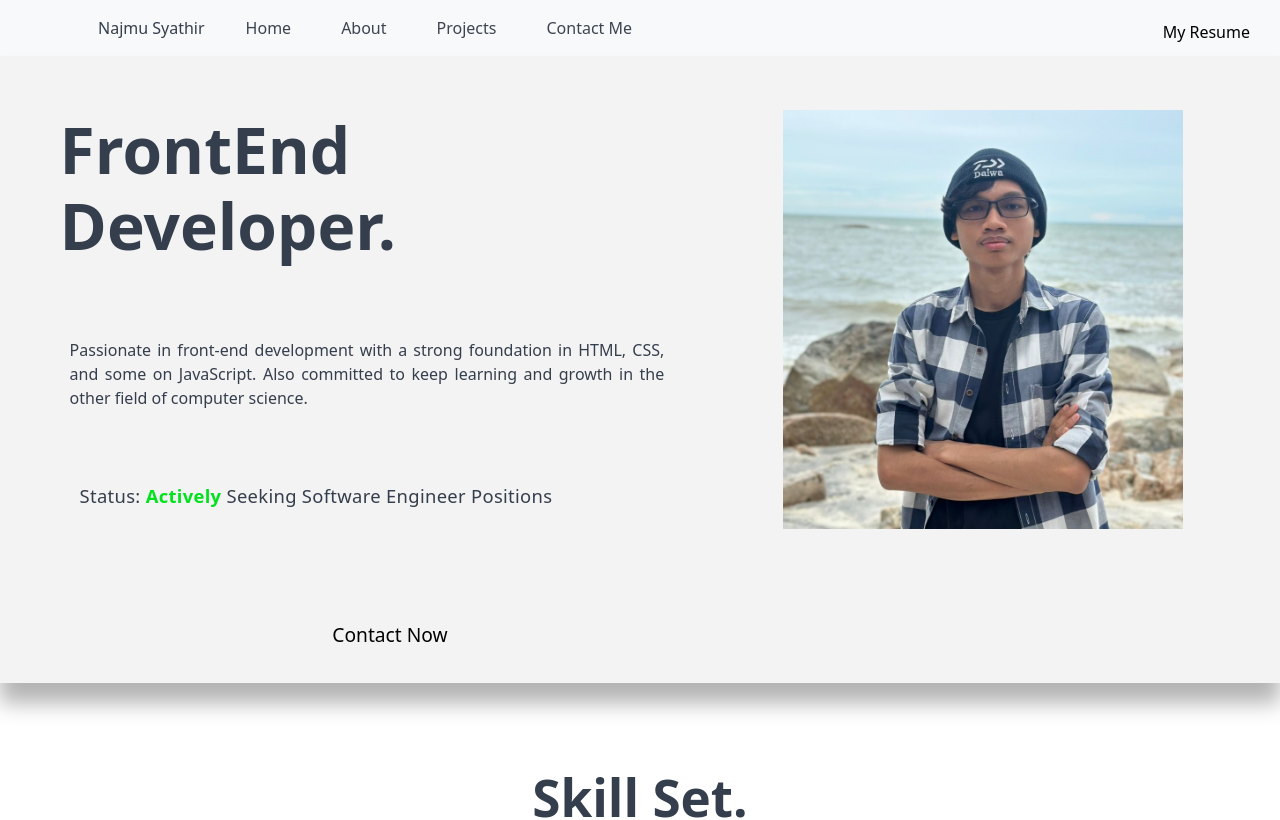
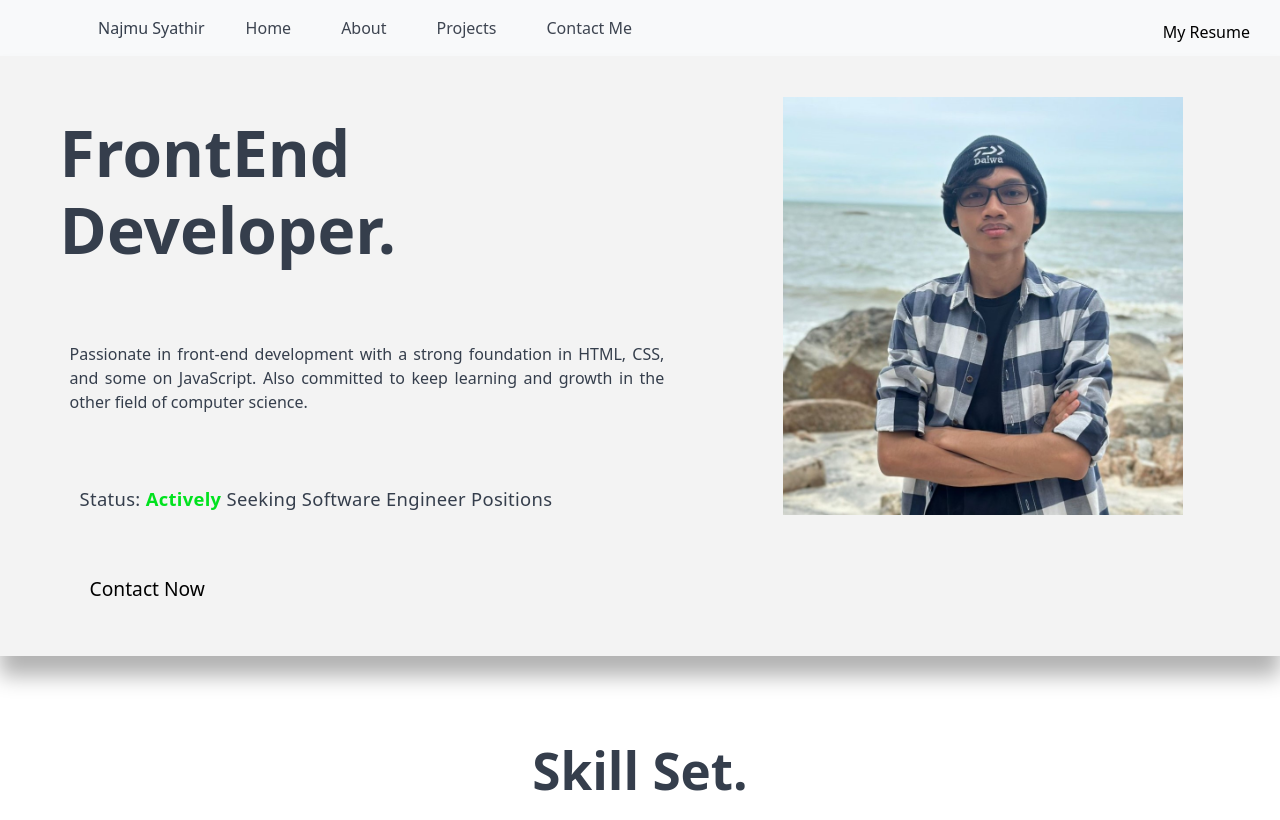
Before and after one commit to najmusyathir/portfolio, a React (Vite) app: page /portfolio/home in a window 1280 px wide. Shown: the top 820 px of the page. Built offline with nearby package versions, Linux system fonts and the light colour scheme.

Commit message:
Modify: Update contactNow length

```diff
--- a/src/index.css
+++ b/src/index.css
@@ -178,7 +178,6 @@
 }
 
 #contactNow {
-  margin-top: 50px;
   padding: 20px 30px 20px 30px;
 }
 
--- a/src/views/Home.tsx
+++ b/src/views/Home.tsx
@@ -12,7 +12,9 @@
 
                 <p id="part1_c1_1">Passionate in front-end development with a strong foundation in HTML, CSS, and some on JavaScript. Also committed to keep learning and growth in the other field of computer science.</p>
                 <h4>Status: <strong className="status">Actively</strong> Seeking Software Engineer Positions</h4>
+                <div className="w-full flex justify-center mb-3">
                 <button id="contactNow"  className="text-3xl sm:text-2xl text-slate-800 bg-slate-200 "><a href="https://wa.link/k7r72h">Contact Now</a></button>
+                </div>
 
             </div>
             <div id="part1_c2">
```
